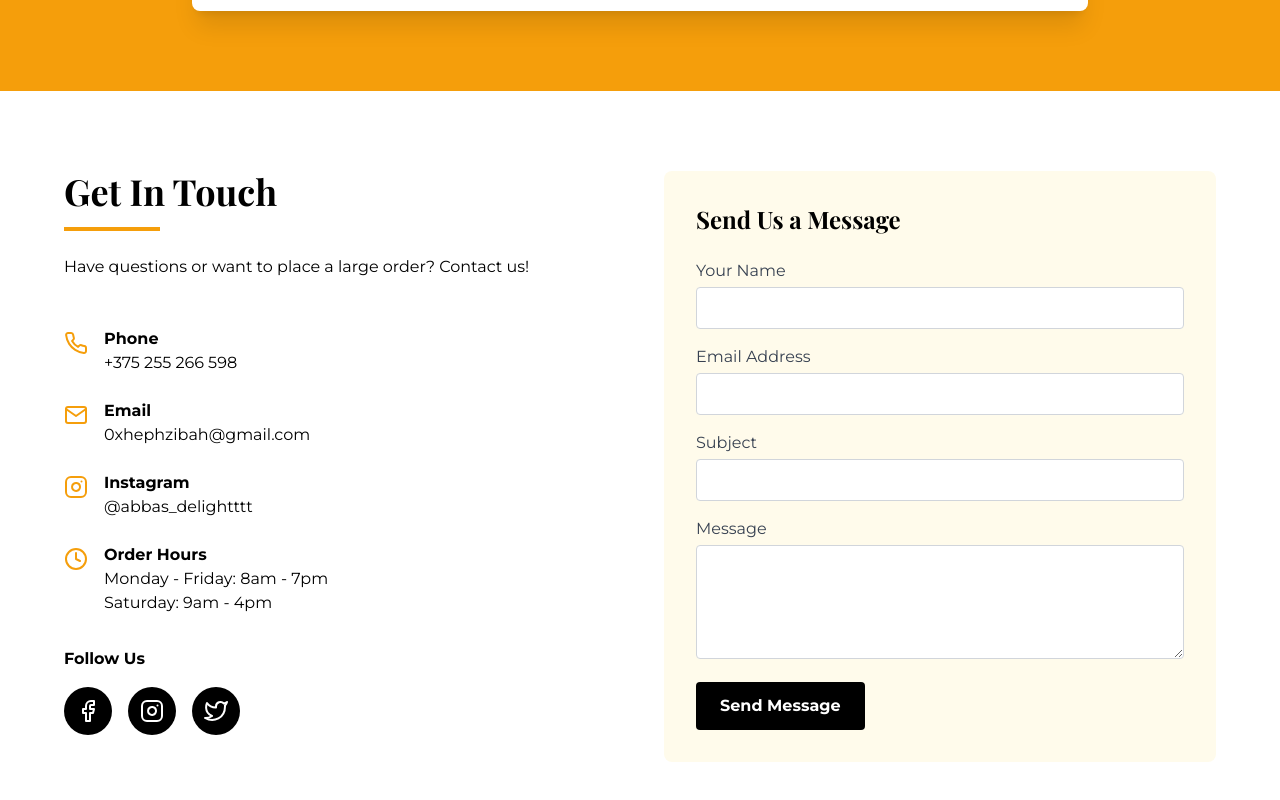
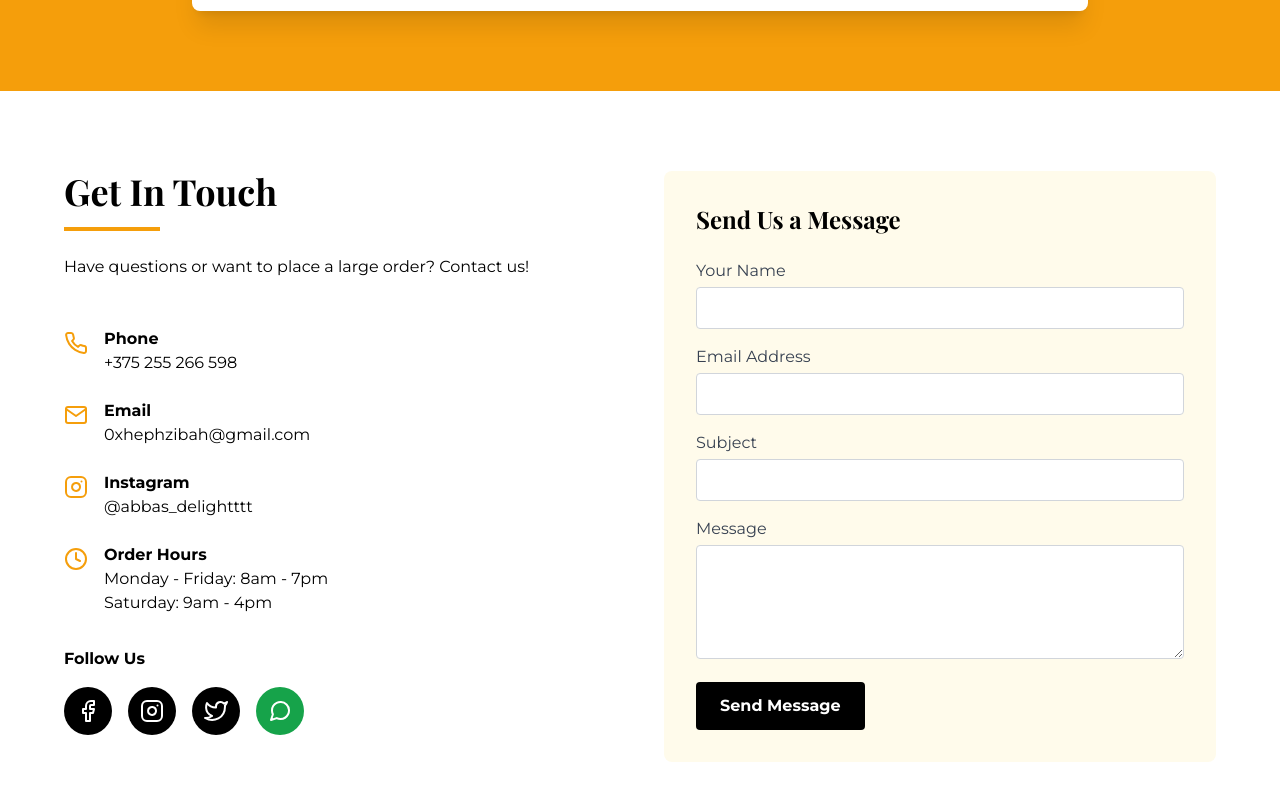
Before and after one commit to Semzy1/abbas-delight-bakry, a website: page index.html in a window 1280 px wide. Shown: the part 4135-4935 px from the top of the page. Drawn offline with nearby package versions, Linux system fonts and the light colour scheme; no server answers.

Commit message:
Add WhatsApp contact link to index.html
Added WhatsApp contact link with accessibility features.

```diff
--- a/index.html
+++ b/index.html
@@ -804,6 +804,11 @@
                             <a href="#" class="bg-black text-white p-3 rounded-full hover:bg-gray-800 transition">
                                 <i data-feather="twitter"></i>
                             </a>
+                            <!-- WhatsApp: use full international number without '+' or spaces. Add rel for security and aria-label for accessibility.
+                                 Optionally include a prefilled message via the `text` query param. -->
+                            <a href="https://wa.me/375255266598?text=Hello%20I%27d%20like%20to%20place%20an%20order" target="_blank" rel="noopener noreferrer" aria-label="Contact Abba's Delight on WhatsApp" class="bg-green-600 text-white p-3 rounded-full hover:bg-green-700 transition">
+                                <i data-feather="message-circle"></i>
+                            </a>
                         </div>
                     </div>
                 </div>
```
